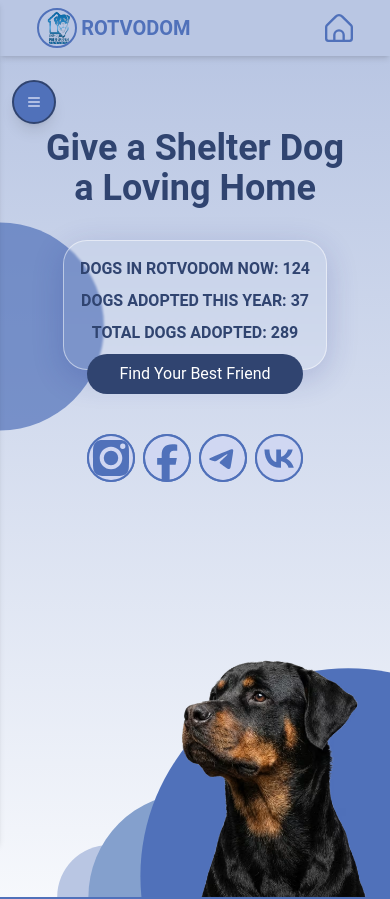
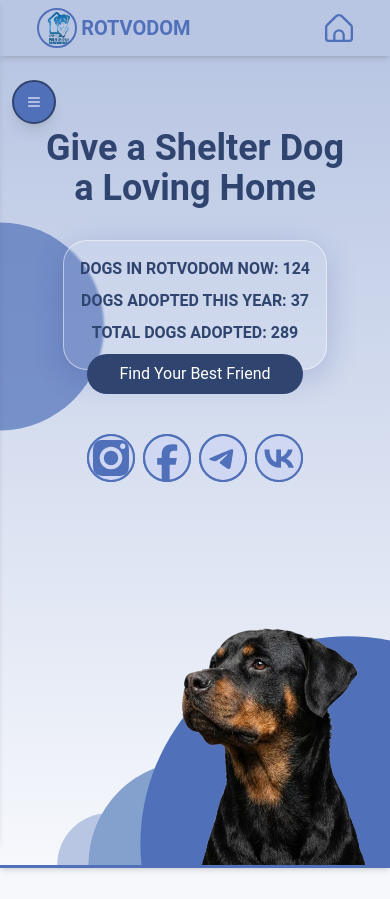
Before and after one commit to bavayra/dog-shelter, a React (Vite) app: page / in a window 390 px wide. Shown: the top 899 px of the page. Built offline with nearby package versions, Linux system fonts and the light colour scheme; a web font is replaced by a local one.

Commit message:
style(hero-834): replaced height with max-h for the custom breakpoint -> decreased h of the section. Decreased font size for stats and increased icon sizes

```diff
--- a/src/App.tsx
+++ b/src/App.tsx
@@ -45,7 +45,7 @@ function App() {
               opacity={70}
               className="tablet-sm:translate-y-4/5 circle-position-6xl-md 4xl:translate-y-[35%] 4xl:ml-5 tablet-lg:mt-2 5xl:-mt-4 6xl:-mt-26 -translate-x-1/2 translate-y-[80%] sm:translate-y-[110%] md:translate-y-[50%] lg:-mt-16"
             />
-            <div className="glass-card text-primary-700 mt-6xl-md mt-6xl-sm 5xl:text-3xl 6xl:text-[1.6rem] 6xl:py-8 5xl:px-20 5xl:py-10 4xl:mt-10 6xl:mt-6 5xl:max-w-5xl xs:text-base tablet-lg:text-xl xs:mt-8 tablet-sm:mt-10 tablet-sm:text-xl tablet-sm:px-8 tablet-lg:px-12 tablet-lg:mt-8 tablet-lg:py-6 4xl:text-2xl 4xl:py-6 3xl:mt-6 relative z-10 mx-auto mt-6 max-w-xl rounded-3xl p-4 text-center text-xs font-semibold min-[425px]:mt-4 sm:text-lg md:mt-12 lg:mt-10 lg:text-lg xl:mt-8 2xl:text-xl [@media(min-height:1600px)]:text-3xl">
+            <div className="glass-card text-primary-700 mt-6xl-md mt-6xl-sm 5xl:text-3xl 6xl:text-[1.6rem] 6xl:py-8 5xl:px-20 5xl:py-10 4xl:mt-10 6xl:mt-6 5xl:max-w-5xl xs:text-base tablet-lg:text-lg xs:mt-8 tablet-sm:mt-10 tablet-sm:text-xl tablet-sm:px-8 tablet-lg:px-12 tablet-lg:mt-8 tablet-lg:py-6 4xl:text-2xl 4xl:py-6 3xl:mt-6 relative z-10 mx-auto mt-6 max-w-xl rounded-3xl p-4 text-center text-xs font-semibold min-[425px]:mt-4 sm:text-lg md:mt-12 lg:mt-10 lg:text-lg xl:mt-8 2xl:text-xl [@media(min-height:1600px)]:text-3xl">
               <p className="4xl:mb-4 mb-2">
                 DOGS IN ROTVODOM NOW: {shelterStats.totalDogsNow}{' '}
               </p>
--- a/src/components/SocialLinks.tsx
+++ b/src/components/SocialLinks.tsx
@@ -27,15 +27,15 @@ const SocialLinks = ({
   ];
 
   const sizeClasses = {
-    sm: 'w-10 h-10  xs:w-12 xs:h-12 sm:w-16 sm:h-16  lg:w-18 lg:h-18 4xl:h-24 4xl:w-24  social-link-6xl-sm 5xl:w-30 5xl:h-30 6xl:w-22 6xl:h-22  ',
-    md: 'w-12  h-12  md:w-8 md:h-8 lg:w-10 lg:h-10 4xl:w-16 4xl:h-16 social-link-6xl-md 5xl:w-21 5xl:h-21 social-link-6xl-sm 6xl:w-12 6xl:h-12',
+    sm: 'w-10 h-10  xs:w-12 xs:h-12 sm:w-16 sm:h-16 lg:w-18 lg:h-18 4xl:h-24 4xl:w-24  tablet-lg:w-16 tablet-lg:h-16 social-link-6xl-sm 5xl:w-30 5xl:h-30 6xl:w-22 6xl:h-22  ',
+    md: 'w-12  h-12  md:w-8 md:h-8 lg:w-6 lg:h-6 4xl:w-16 4xl:h-16 social-link-6xl-md 5xl:w-21 5xl:h-21 social-link-6xl-sm 6xl:w-12 6xl:h-12',
   };
 
   const iconClasses = [
     iconColor,
-    'xs:w-12 xs:h-12 5xl:w-20 5xl:h-20 social-link-6xl-md icon-size-6xl-sm 6xl:w-12 6xl:h-12 tablet-lg:w-9 tablet-lg:h-9 4xl:w-16 4xl:h-16 lg:w-18 lg:h-18',
+    'xs:w-12 xs:h-12 5xl:w-20 5xl:h-20 social-link-6xl-md icon-size-6xl-sm 6xl:w-12 6xl:h-12 tablet-lg:w-16 tablet-lg:h-16 4xl:w-16 4xl:h-16 lg:w-18 lg:h-18',
     size === 'md'
-      ? 'border-1 border-primary-100'
+      ? 'border-1 border-primary-100 lg:w-6 lg:h-6'
       : 'border-primary-500 border-2',
     'rounded-full',
   ].join(' ');
--- a/src/styles/custom-breakpoints.css
+++ b/src/styles/custom-breakpoints.css
@@ -2,8 +2,8 @@
 
 @media (max-width: 1023px) {
   #hero.hero-vh {
-    min-height: 100lvh;
-    min-height: var(--vph);
+    max-height: 100lvh;
+    max-height: var(--vph);
     padding-bottom: env(safe-area-inset-bottom);
   }
 }
```
